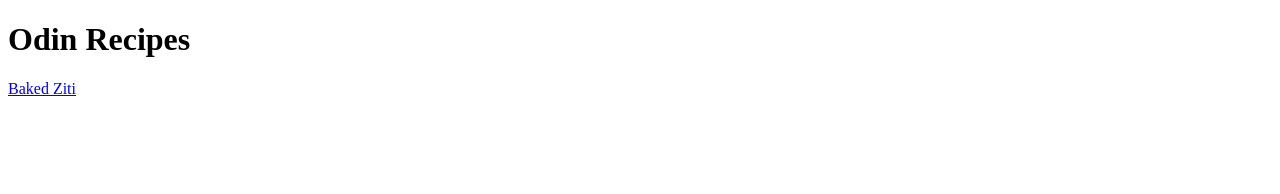
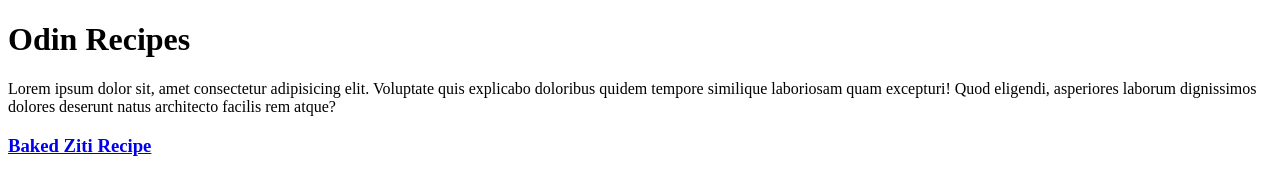
Before and after one commit to KrishanKumarSaini/odin-recipes, a plain HTML site: page index.html in a window 1280 px wide. Drawn offline with Linux system fonts and the light colour scheme.

Commit message:
added Lorem text

```diff
--- a/index.html
+++ b/index.html
@@ -7,6 +7,10 @@
 </head>
 <body>
     <h1>Odin Recipes</h1>
-    <a href="recipes/Baked-Ziti.html">Baked Ziti</a>
+
+    <p>Lorem ipsum dolor sit, amet consectetur adipisicing elit. Voluptate quis explicabo doloribus quidem tempore similique laboriosam quam excepturi! Quod eligendi, asperiores laborum dignissimos dolores deserunt natus architecto facilis rem atque?</p>
+
+
+    <a href="recipes/Baked-Ziti.html"><h3>Baked Ziti Recipe</h3></a>
 </body>
 </html>
```
